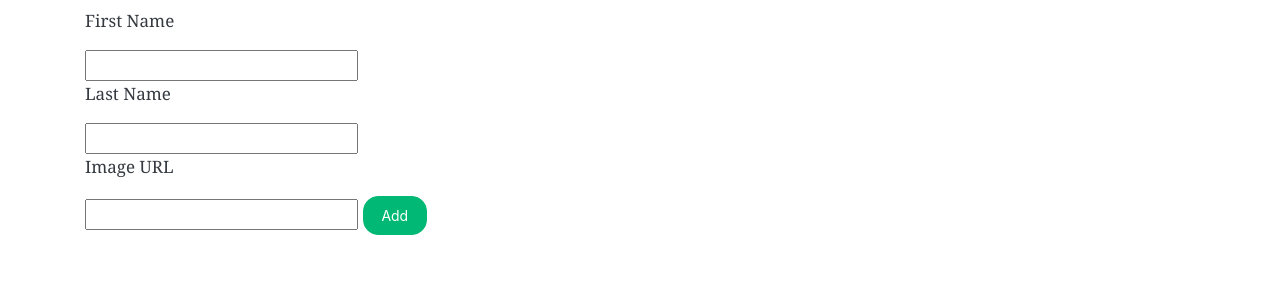
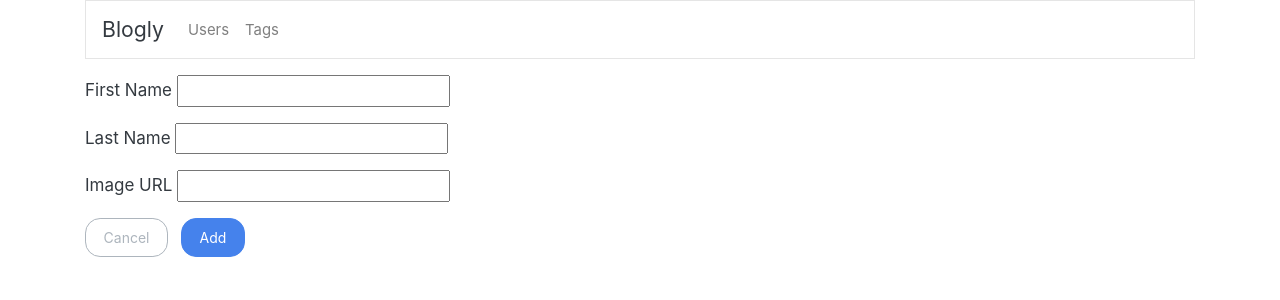
Before and after one commit to juliahowes124/Blogly, a Flask app: page /users/new in a window 1280 px wide. Shown: the top 300 px of the page. Run offline with Flask 2, Linux system fonts and the light colour scheme.

Commit message:
styling: home page, users, user details, new user form

```diff
--- a/app.py
+++ b/app.py
@@ -1,7 +1,6 @@
 """Blogly application."""
 
 from flask import Flask, render_template, redirect, request, flash
-from flask_debugtoolbar import DebugToolbarExtension
 from models import db, connect_db, User, Post, Tag, PostTag
 from sqlalchemy.exc import IntegrityError
 
@@ -10,9 +9,6 @@
 app.config['SQLALCHEMY_DATABASE_URI'] = 'postgresql:///blogly'
 app.config['SQLALCHEMY_TRACK_MODIFICATIONS'] = False
 app.config['SQLALCHEMY_ECHO'] = True
-app.config['DEBUG_TB_INTERCEPT_REDIRECTS'] = False
-
-debug = DebugToolbarExtension(app)
 
 
 connect_db(app)
--- a/templates/base.html
+++ b/templates/base.html
@@ -12,10 +12,27 @@
     </head>
     <body>
         <div class="container">
-            <h1>{% block header %} {% endblock %}</h1>
+            <nav class="navbar navbar-expand-lg navbar-light bg-light">
+                <a class="navbar-brand" href="/">Blogly</a>
+                <button class="navbar-toggler" type="button" data-toggle="collapse" data-target="#navbarNav" aria-controls="navbarNav" aria-expanded="false" aria-label="Toggle navigation">
+                  <span class="navbar-toggler-icon"></span>
+                </button>
+                <div class="collapse navbar-collapse" id="navbarNav">
+                  <ul class="navbar-nav">
+                    <li class="nav-item">
+                      <a class="nav-link" href="/users">Users</a>
+                    </li>
+                    <li class="nav-item">
+                      <a class="nav-link" href="/tags">Tags</a>
+                    </li>
+                  </ul>
+                </div>
+              </nav>
             <div class="row">
                 <div class="col">
-                    {% block content %} {% endblock %}
+                    {% block content %}
+                        <h3 class="text-center mt-3">{% block header %} {% endblock %}</h3>
+                    {% endblock %}
                 </div>
             </div>
         </div>
--- a/templates/create_user.html
+++ b/templates/create_user.html
@@ -5,15 +5,11 @@
 {% endblock %}
 
 {% block content %}
-<form action="/users/new" method="POST">
-
-<p>First Name</p>
-<input type="text" name="first">
-<p>Last Name</p>
-<input type="text" name="last">
-<p>Image URL</p>
-<input type="text" name="image">
-
-<button class="btn btn-success">Add</button>
+<form action="/users/new" method="POST" class="w-50">
+    <div class="my-3">First Name <input type="text" name="first"></div>
+    <div class="my-3">Last Name <input type="text" name="last"></div>
+    <div class="my-3">Image URL <input type="text" name="image"></div>
+    <a class="btn btn-outline-secondary mr-2" href="/users">Cancel</a>
+    <button class="btn btn-primary">Add</button>
 </form>
 {% endblock %}
```
Also changed, not shown: templates/existing_user.html (+19 -13 lines), templates/homepage.html (+6 -9 lines), templates/index.html (+6 -7 lines).
